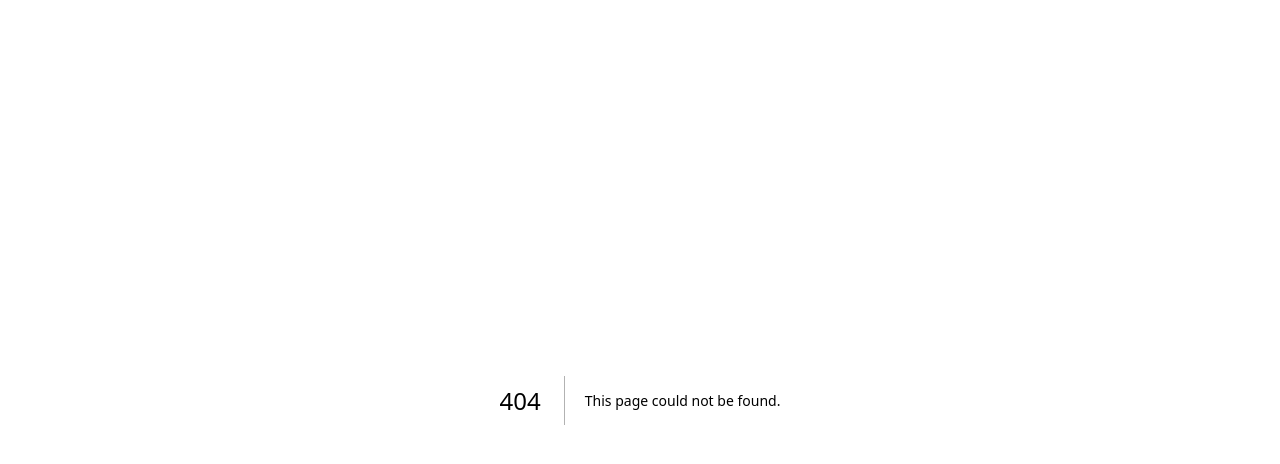
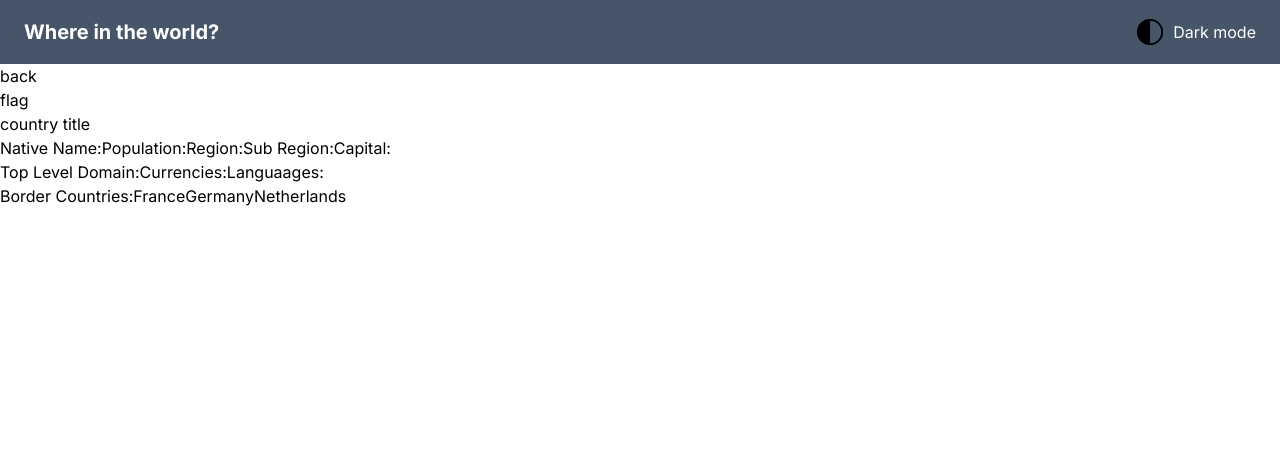
Before and after one commit to rajahn1/countries-website, a Next.js app: page /SpecificCountry in a window 1280 px wide. Before the commit this address had no page. Shown: the top 464 px of the page. Built offline with nearby package versions, Linux system fonts and the light colour scheme.

Commit message:
feat(page,Cards): countries information in home page

```diff
--- /dev/null
+++ b/src/app/SpecificCountry/page.tsx
@@ -0,0 +1,33 @@
+export default function SpecificCountry() {
+    return (
+    <div>
+        <button> back </button>
+        <div>
+            <div className="container-left">
+                flag
+            </div>
+            <div className="container-right">
+                <h2>country title</h2>
+                <div>
+                    <span>Native Name:</span>
+                    <span>Population:</span>
+                    <span>Region:</span>
+                    <span>Sub Region:</span>
+                    <span>Capital:</span>
+                </div>
+                <div>
+                    <span>Top Level Domain:</span>
+                    <span>Currencies:</span>
+                    <span>Languaages:</span>
+                </div>
+                <div>
+                    <span>Border Countries:</span>
+                    <button>France</button>
+                    <button>Germany</button>
+                    <button>Netherlands</button>
+                </div>
+            </div>
+        </div>
+    </div>
+    )
+}
--- /dev/null
+++ b/src/app/interfaces/CountriesData.ts
@@ -0,0 +1,7 @@
+export interface CountriesDataI {
+    flags: string,
+    name: string,
+    region: string,
+    population:number,
+    capital: string,
+};
--- a/src/app/layout.tsx
+++ b/src/app/layout.tsx
@@ -1,5 +1,6 @@
 import './globals.css'
 import { Inter } from 'next/font/google'
+import Header from '@/components/Header'
 
 const inter = Inter({ subsets: ['latin'] })
 
@@ -15,7 +16,10 @@ export default function RootLayout({
 }) {
   return (
     <html lang="en">
-      <body className={inter.className}>{children}</body>
+      <body className={inter.className}>
+        <Header />
+        {children}
+        </body>
     </html>
   )
 }
--- a/src/app/page.tsx
+++ b/src/app/page.tsx
@@ -1,15 +1,44 @@
 'use client'
-import Header from '../components/Header';
 import SearchBar from '@/components/SearchBar';
 import Card from '@/components/Cards';
+import { CountriesServices } from '@/services';
+import { CountriesDataI } from './interfaces/CountriesData';
+import { useState, useEffect } from 'react';
 
 export default function Home() {
+  const [countries, setCountries] = useState<CountriesDataI[]>([]);
+
+  useEffect(() => {
+    const getCountries = async () => {
+      try {
+        const data = await CountriesServices.getAll();
+        const countriesData = data.slice(0,8);
+        setCountries(countriesData);
+      } catch (error) {
+        console.log(error);
+      }
+    };
+
+    getCountries();
+  }, []);
+
+  console.log(countries);
 
   return (
-    <div className=' main-container bg-slate-800 h-screen max-h-screen'>
-     <Header />
+    <div className='p-12 main-container bg-slate-800 h-screen max-h-screen'>
      <SearchBar/>
-       <Card/>
+     <div className='flex flex-wrap w-full gap-16 mt-10'>
+      {countries.map((country,index)=> (
+          <Card
+          key={index}
+          flag={country.flags.png}
+          name={country.name.common}
+          region={country.region}
+          population={country.population}
+          capital={country.capital[0]}
+          />
+      ))}
+     </div>
 
     </div>
   )
--- a/src/app/types/CountriesData.ts
+++ /dev/null
@@ -1,4 +0,0 @@
-export interface CountriesDataI {
-    name: string,
-    flag: string
-};
--- a/src/components/Cards.tsx
+++ b/src/components/Cards.tsx
@@ -1,18 +1,20 @@
 import Image from "next/image";
-export default function Card () {
+import { CountriesDataI } from "@/app/interfaces/CountriesData";
+import { Hi_Melody } from "next/font/google";
+export default function Card ({flag, name, region, capital, population}:CountriesDataI) {
+
     return(
-        <div className="flexflex-col bg-white w-1/4 h-1/2">
-            <Image
-            // src={countryFlag}
-            alt='german'
-            width={320}
-            height={300}
+        <div className="flex flex-col bg-white w-1/5">
+            <img
+            className="w-full h-3/6"
+            src={flag}
+            alt='flag'
             />
-            <span> test </span>
+            <span> {name} </span>
             <div className="flex flex-col">
-                <span> Population </span>
-                <span> Region </span>
-                <span> Capital:</span>
+                <span> Population: {population}</span>
+                <span> Region: {region} </span>
+                <span> Capital: {capital}</span>
             </div>
         </div>
     )
--- a/src/components/Header.tsx
+++ b/src/components/Header.tsx
@@ -4,7 +4,7 @@ import LightMode from '../../public/icons8-sun-50.png';
 
 export default function Header() {
     return(
-        <div className=" bg-slate-600 text-white flex justify-between h-16 items-center p-4">
+        <div className=" bg-slate-600 text-white flex justify-between h-16 items-center">
             <h2 className="ml-6 text-xl font-bold"> Where in the world?</h2>
             <div className="mr-6 flex items-center">
                 <Image
--- a/src/components/SearchBar.tsx
+++ b/src/components/SearchBar.tsx
@@ -1,20 +1,35 @@
+'use client';
 import Image from "next/image";
 import SearchDark from '../../public/search-dark.png';
 import SearchLight from '../../public/search-white.png';
+import { useState } from "react";
+import { CountriesServices } from "@/services";
 
 export default function SearchBar() {
+    const [country, setCountry] = useState('');
+
+    async function handleSearch() {
+        if (!country) {
+            alert('type a country name..')
+            return;
+        }
+        await CountriesServices.getByName(country)
+    }
+
     return(
-        <div className='flex justify-between p-12'>
+        <div className='flex justify-between'>
             <div className="flex gap-3 items-center">
                 <Image
                 src={SearchDark}
                 alt="search-dark"
                 width={20}
                 height={20}
-                className="ml-4 absolute"
+                className="ml-4 absolute cursor-pointer hover:scale-105"
+                onClick={handleSearch}
                 />
                 <input type="text" placeholder='Search for a country...'
                 className='w-72 h-12 p-6 pl-12 text-white bg-slate-400 placeholder:text-white'
+                onChange={e => setCountry(e.target.value)}
                 />
             </div>
             <select defaultValue='Filter by region' id="">
--- a/src/services/CountriesService.ts
+++ b/src/services/CountriesService.ts
@@ -3,7 +3,7 @@ import { api } from "@/providers/Api";
 const getAll = async () => {
     try {
         const response = await api.get('/all');
-        console.log(response);
+        return response.data;
     } catch (error) {
         console.log(error)
     }
```
